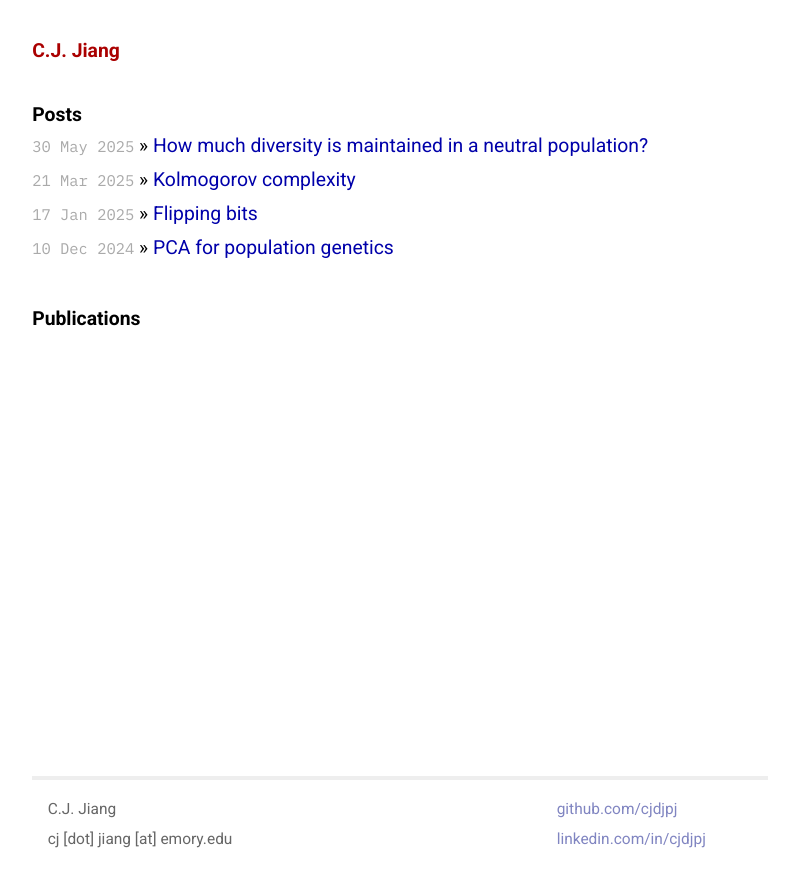
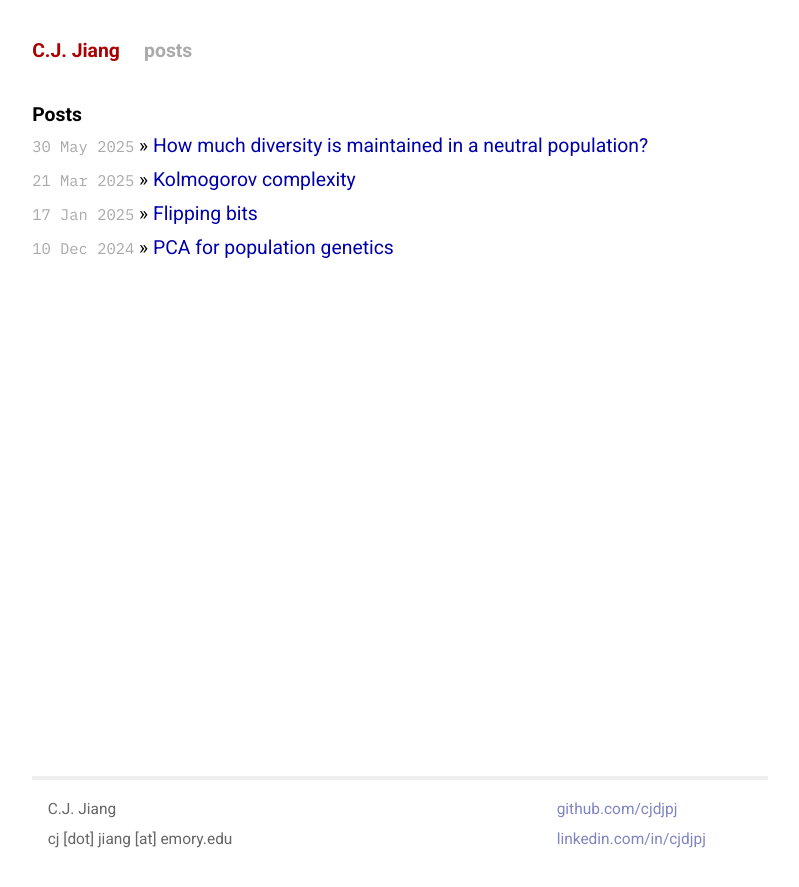
Before and after one commit to cjdjpj/cjdjpj.github.io, a Jekyll site: the page built from posts.md, in a window 1280 px wide. Shown: the top 887 px of the page, without its empty margins (240-1039 px from the left). Built offline with Jekyll 4.4.1, drawn with Linux system fonts in a browser that asks for light colours.

Commit message:
posts corrected

```diff
--- a/_layouts/default.html
+++ b/_layouts/default.html
@@ -33,7 +33,7 @@
         <div class="site">
             <div class="title">
                 <a href="/">C.J. Jiang</a>
-                <!-- <a class="extra" href="/posts">posts</a> -->
+                <a class="extra" href="/posts">posts</a>
             </div>
 
             {{ content }}
--- a/posts.md
+++ b/posts.md
@@ -12,8 +12,8 @@ permalink: /posts/
         {% endfor %}
     </ul>
 
-    <h1>Publications</h1>
-    <ul class="posts">
-      <li></li>
-    </ul>
+    <!-- <h1>Publications</h1> -->
+    <!-- <ul class="posts"> -->
+    <!--   <li></li> -->
+    <!-- </ul> -->
 </div>
```
